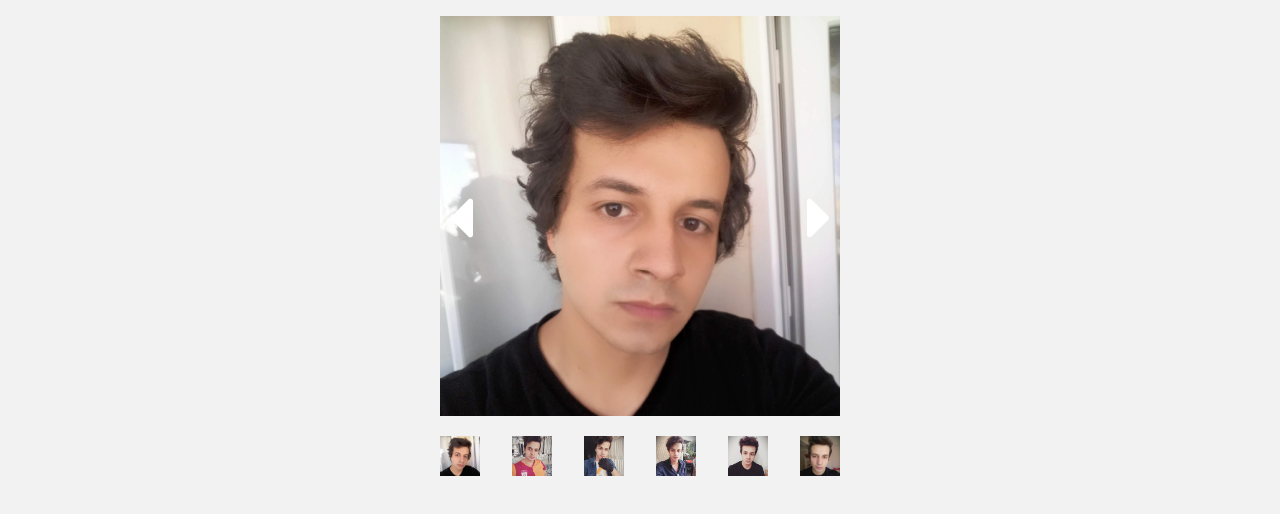
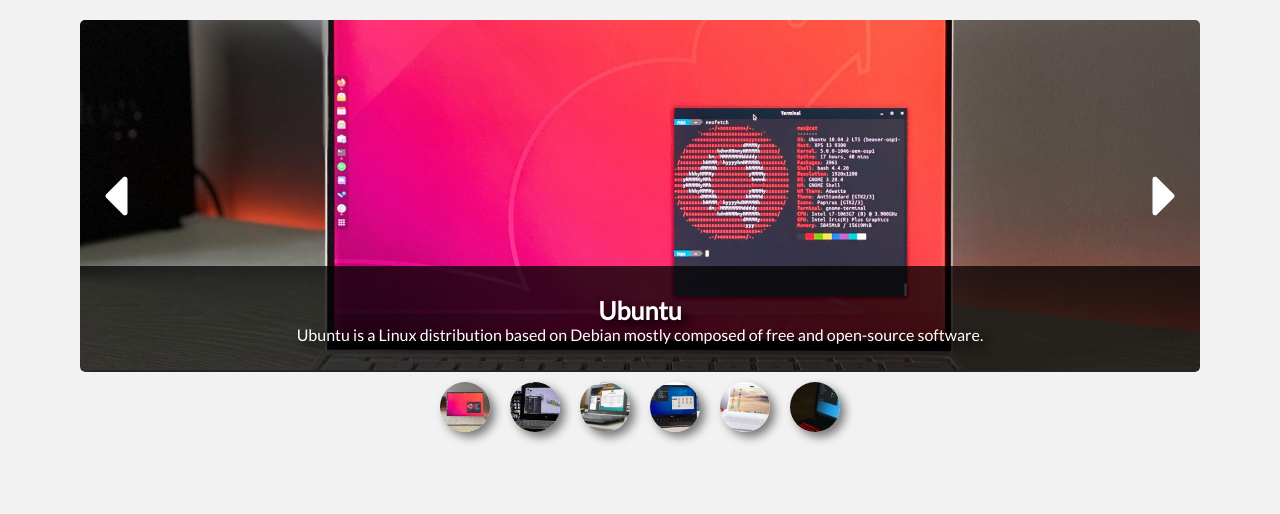
Before and after one commit to hsynates/image-slider, a plain HTML site: page index.html in a window 1280 px wide. Drawn offline with Linux system fonts and the light colour scheme.

Commit message:
Initial Commit

```diff
--- a/index.html
+++ b/index.html
@@ -6,6 +6,7 @@
     <meta name="viewport" content="width=device-width, initial-scale=1.0">
     <link rel="stylesheet" href="https://use.fontawesome.com/releases/v5.15.1/css/all.css"
         integrity="sha384-vp86vTRFVJgpjF9jiIGPEEqYqlDwgyBgEF109VFjmqGmIY/Y4HV4d3Gp2irVfcrp" crossorigin="anonymous">
+    <link href="https://fonts.googleapis.com/css2?family=Lato&display=swap" rel="stylesheet">
     <link rel="stylesheet" href="style.css">
     <title>Slider</title>
 </head>
@@ -13,13 +14,24 @@
 <body>
     <div class="container">
         <div class="slider">
-            <img class="slider-img" src="img/hsyn.jpg" alt="">
+            <a class="card-link" href="https://www.ubuntu.com" target="_blank">
+                <img class="slider-img" src="img/ubuntu-notebook.jpg" alt="">
+            </a>
             <button type="button" id="btn-prev" class="btn-control">
                 <i class="fa fa-caret-left fa-5x icon-slider-control" id="caret-prev"></i>
             </button>
             <button type="button" id="btn-next" class="btn-control">
                 <i class="fa fa-caret-right fa-5x icon-slider-control" id="caret-next"></i>
             </button>
+            <div class="card">
+                <div class="card-container">
+                    <div class="card-info">
+                        <h2 class="card-title">Ubuntu</h2>
+                        <p class="card-text">Ubuntu is a Linux distribution based on Debian mostly composed of free and
+                            open-source software. </p>
+                    </div>
+                </div>
+            </div>
         </div>
         <div class="slider-preview-control">
             <!-- <button type="button" class="btn-slider-preview">
--- a/script.js
+++ b/script.js
@@ -1,15 +1,33 @@
 const images = [{
-    image: 'img/hsyn.jpg'
+    image: 'img/ubuntu-notebook.jpg',
+    title: 'Ubuntu',
+    text: 'Ubuntu is a Linux distribution based on Debian mostly composed of free and open-source software.',
+    link: 'https://www.ubuntu.com'
 }, {
-    image: 'img/hsyn1.jpg'
+    image: 'img/linuxmint-notebook.jpg',
+    title: 'Linux Mint',
+    text: 'Linux Mint is a community-driven Linux distribution based on Ubuntu.',
+    link: 'https://linuxmint.com/'
 }, {
-    image: 'img/hsyn2.jpg'
+    image: 'img/manjaro.jpg',
+    title: 'Manjaro Linux',
+    text: 'Manjaro is a free and open-source Linux distribution based on the Arch Linux operating system. ',
+    link: 'https://manjaro.org/'
 }, {
-    image: 'img/hsyn3.jpg'
+    image: 'img/fedora.jpg',
+    title: 'Fedora',
+    text: 'Fedora is a Linux distribution developed by the community-supported Fedora Project.',
+    link: 'https://getfedora.org/'
 }, {
-    image: 'img/hsyn4.jpg'
+    image: 'img/elemantary.jpeg',
+    title: 'ElementaryOS',
+    text: 'elementary OS is a Linux distribution based on Ubuntu LTS.',
+    link: 'https://elementary.io/'
 }, {
-    image: 'img/hsyn5.jpg'
+    image: 'img/kali.jpg',
+    title: 'Kali Linux',
+    text: 'Kali Linux is a Debian-derived Linux distribution designed for digital forensics and penetration testing.',
+    link: 'https://www.kali.org/'
 }];
 
 let index = 0;
@@ -17,6 +35,9 @@ let index = 0;
 const sliderImage = document.querySelector('.slider-img');
 const iconControl = document.querySelectorAll('.icon-slider-control');
 const sliderPreviewControl = document.querySelector('.slider-preview-control');
+const cardTitle = document.querySelector('.card-title');
+const cardText = document.querySelector('.card-text');
+const cardLink = document.querySelector('.card-link');
 // const btnSliderPreview = document.querySelectorAll('.btn-slider-preview');
 
 mainEvenetListener();
@@ -37,6 +58,9 @@ function mainEvenetListener() {
 function slider(indis) {
     indis = index;
     sliderImage.setAttribute('src', images[indis].image);
+    cardTitle.textContent = images[indis].title;
+    cardText.textContent = images[indis].text;
+    cardLink.setAttribute('href', images[indis].link);
 }
 
 function sliderControl(e) {
@@ -61,10 +85,12 @@ function createBtnSliderPreview() {
         const btnSliderPreview = document.createElement('button');
         btnSliderPreview.setAttribute('type', 'button');
         btnSliderPreview.className = 'btn-slider-preview';
+        btnSliderPreview.id = `btn-slider-preview-${i}`;
 
         const imgBtnPreview = document.createElement('img');
         imgBtnPreview.setAttribute('src', images[i].image);
         btnSliderPreview.appendChild(imgBtnPreview);
+        console.log(btnSliderPreview);
 
         sliderPreviewControl.appendChild(btnSliderPreview);
 
--- a/style.css
+++ b/style.css
@@ -4,27 +4,54 @@
     box-sizing: border-box;
 }
 
+html {
+    font-size: 10px;
+}
+
 body {
     background-color: #f2f2f2;
+    font-family: 'Lato', sans-serif;
+}
+
+h1 {
+    font-size: 3rem;
+}
+
+h2 {
+    font-size: 2.5rem;
+}
+
+p {
+    font-size: 1.6rem;
 }
 
 .container {
-    width: 80%;
     margin: 0 auto;
+    padding: 1rem;
     text-align: center;
 }
 
 .slider {
-    width: 400px;
+    width: 100%;
     margin: 1rem auto;
+    border-radius: .5rem;
     position: relative;
+    overflow: hidden;
+}
+
+.slider:hover img {
+    cursor: pointer;
+    transform: scale(1.1);
 }
 
 .slider img {
     width: 100%;
-    height: 400px;
+    height: 250px;
     object-fit: cover;
-    object-position: top;
+    object-position: center;
+    box-shadow: 5px 5px 10px rgba(0, 0, 0, 0.5);
+    overflow: hidden;
+    transition: 0.2s transform ease-in-out;
 }
 
 .btn-control {
@@ -47,6 +74,36 @@ body {
     right: 2%;
 }
 
+.card {
+    width: 100%;
+    height: 30%;
+    border-radius: 0 0 .5rem .5rem;
+    bottom: 0;
+    background-color: rgba(0, 0, 0, 0.75);
+    position: absolute;
+}
+
+.card-container {
+    width: 100%;
+    height: 100%;
+    position: relative;
+}
+
+.card-container .card-info {
+    width: 100%;
+    padding: .5rem;
+    top: 50%;
+    left: 50%;
+    transform: translate(-50%, -50%);
+    color: #fff;
+    position: absolute;
+}
+
+.card-text,
+.card-title {
+    text-shadow: 5px 5px 10px rgba(0, 0, 0, 1);
+}
+
 .icon-slider-control {
     color: #fff;
     transition: 0.2s transform ease-in-out 0.2s,
@@ -55,33 +112,129 @@ body {
 
 .icon-slider-control:hover {
     color: royalblue;
-    transform: scale(1.5);
+    transform: scale(1.1);
 }
 
 .slider-preview-control {
-    width: 400px;
+    width: 100%;
     margin: 0 auto;
     display: flex;
     align-items: center;
-    justify-content: space-between;
+    justify-content: center;
 }
 
 .btn-slider-preview {
-    width: 40px;
+    width: 50px;
+    margin: 0 1rem;
     outline: none;
     border: none;
     background: none;
     cursor: pointer;
 }
 
+#btn-slider-preview-0 {
+    animation: 0.2s animate-btn-preview ease-in-out;
+}
+
+#btn-slider-preview-1 {
+    animation: 0.4s animate-btn-preview ease-in-out;
+}
+
+#btn-slider-preview-2 {
+    animation: 0.6s animate-btn-preview ease-in-out;
+}
+
+#btn-slider-preview-3 {
+    animation: 0.8s animate-btn-preview ease-in-out;
+}
+
+#btn-slider-preview-4 {
+    animation: 1s animate-btn-preview ease-in-out;
+}
+
+#btn-slider-preview-5 {
+    animation: 1.2s animate-btn-preview ease-in-out;
+}
+
 .btn-slider-preview img {
     width: 100%;
-    height: 40px;
+    height: 50px;
     object-fit: cover;
     object-position: top;
-    transition: 0.2s opacity ease-in-out;
+    border-radius: 50%;
+    box-shadow: 5px 5px 10px rgba(0, 0, 0, 0.5);
+    transition: 0.2s opacity ease-in-out,
+        0.2s transform ease-in-out;
 }
 
 .btn-slider-preview img:hover {
-    opacity: 0.8;
+    opacity: 0.5;
+    transform: scale(1.1);
 }
+
+@keyframes animate-btn-preview {
+    0% {
+        opacity: 0;
+        transform: translateY(20%);
+    }
+
+    100% {
+        opacity: 1;
+        transform: translateY(0%);
+    }
+}
+
+@media screen and (max-width: 576px) {
+    html {
+        font-size: 7px;
+    }
+}
+
+@media screen and (min-width: 576px) {
+    html {
+        font-size: 7px;
+    }
+
+    .container {
+        max-width: 560px;
+    }
+}
+
+@media screen and (min-width: 768px) {
+    html {
+        font-size: 8px;
+    }
+
+    .container {
+        max-width: 720px;
+    }
+}
+
+@media screen and (min-width: 992px) {
+    html {
+        font-size: 9px;
+    }
+
+    .container {
+        max-width: 960px;
+    }
+
+    .slider img {
+        height: 350px;
+    }
+
+    .card {
+        height: 30%;
+    }
+
+}
+
+@media screen and (min-width: 1200px) {
+    html {
+        font-size: 10px;
+    }
+
+    .container {
+        max-width: 1140px;
+    }
+}
```
Also changed, not shown: img/elemantary.jpeg (added), img/fedora.jpg (added), img/hsyn.jpg (deleted), img/hsyn1.jpg (deleted), img/hsyn2.jpg (deleted), img/hsyn3.jpg (deleted), img/hsyn4.jpg (deleted), img/hsyn5.jpg (deleted), img/kali.jpg (added), img/linuxmint-notebook.jpg (added), img/manjaro.jpg (added), img/ubuntu-notebook.jpg (added).
